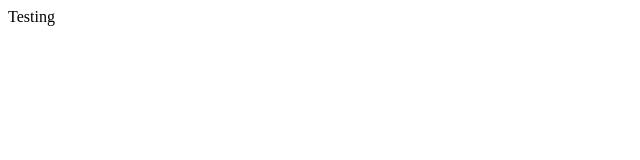
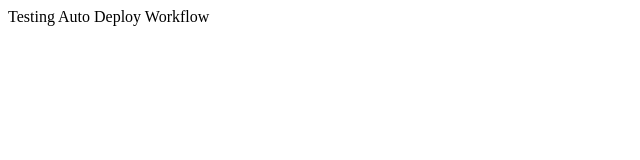
Before and after one commit to lydiautkin/lydiautkin.com, a plain HTML site: page index.html in a window 1280 px wide. Shown: the whole page, without its empty margins (0-640 px from the left). Drawn offline with Linux system fonts and the light colour scheme.

Commit message:
Update index.html

```diff
--- a/index.html
+++ b/index.html
@@ -4,6 +4,6 @@
     <title>Lydia Utkin</title>
   </head>
   <body>
-    Testing
+    Testing Auto Deploy Workflow
   </body>
 </html>
```
